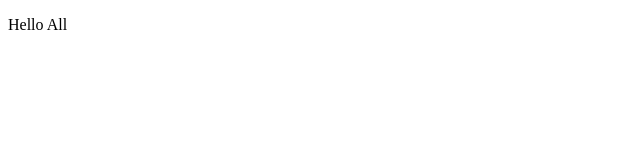
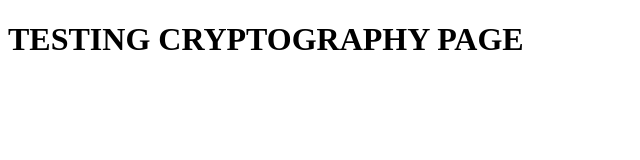
Before and after one commit to yamjoshua/CryptoChat, a plain HTML site: page index.html in a window 1280 px wide. Shown: the whole page, without its empty margins (0-640 px from the left). Drawn offline with Linux system fonts and the light colour scheme.

Commit message:
Update index.html

```diff
--- a/index.html
+++ b/index.html
@@ -5,7 +5,7 @@
 </head>
 	<body>
 		<div>
-			<p> Hello All </p>
+			<h1> TESTING CRYPTOGRAPHY PAGE </h1>
 		</div>
 	</body>
 </html>
```
